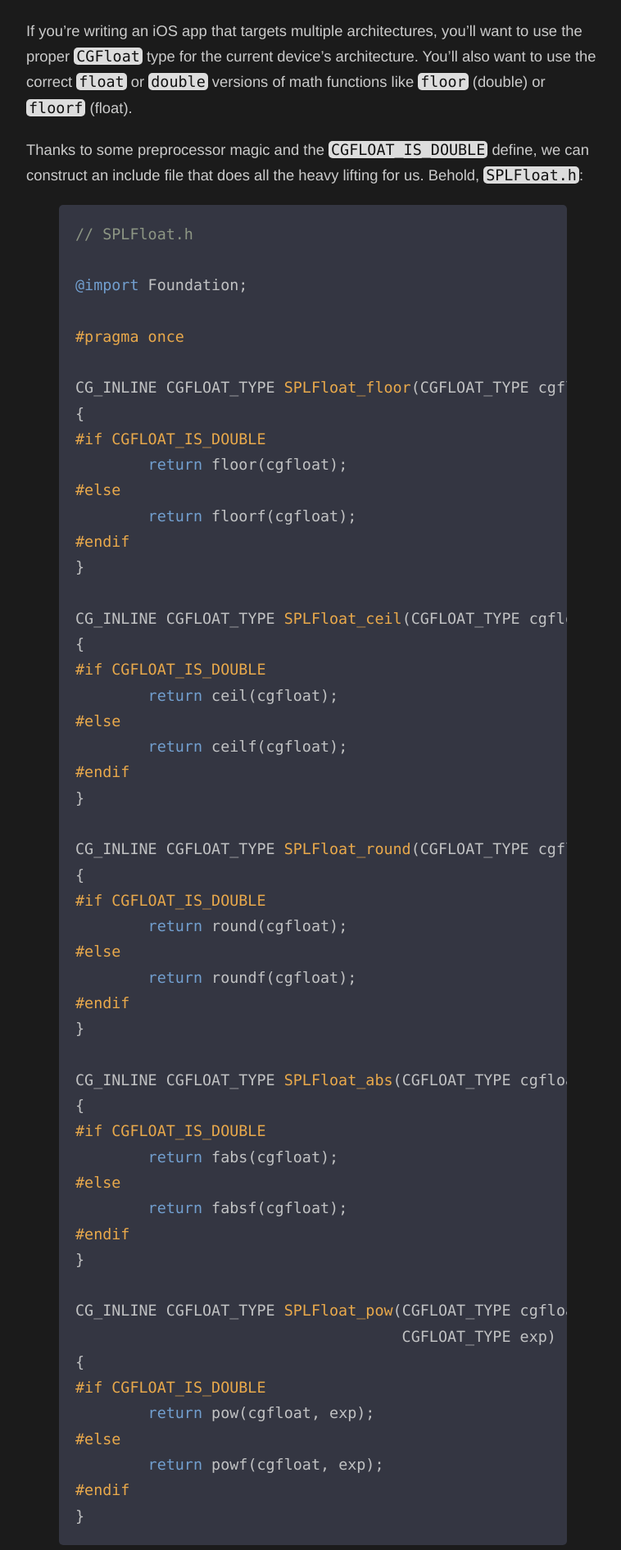
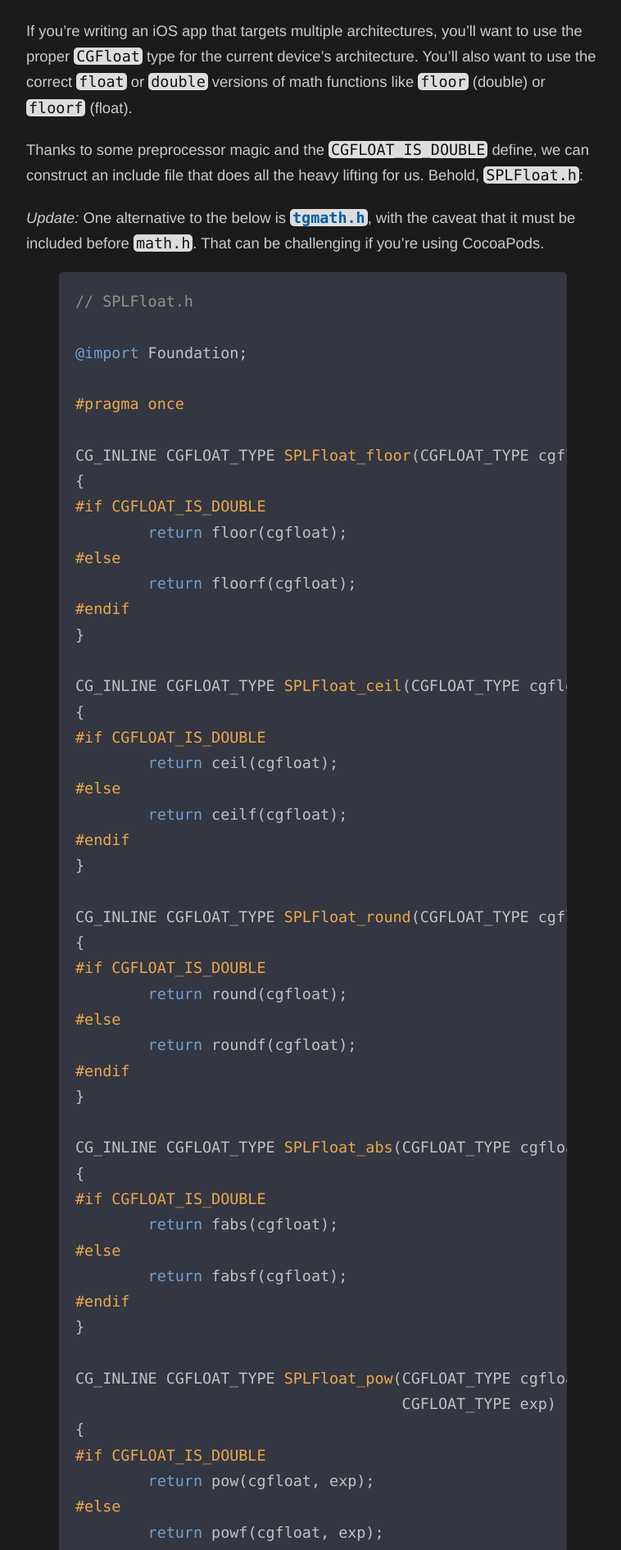
Before and after one commit to jhersh/list.her.sh, a Jekyll site: the page built from _posts/2014-10-10-cgfloat-and-arm64.md, in a window 1280 px wide. Shown: the part 302-2193 px from the top of the page at 82% size, without its empty margins (258-1016 px from the left). Built offline with Jekyll 4.4.1, drawn with Linux system fonts in a browser that asks for light colours; Markdown is read by kramdown in place of the engine named in the settings.

Commit message:
Add a note on tgmath

```diff
--- a/_posts/2014-10-10-cgfloat-and-arm64.md
+++ b/_posts/2014-10-10-cgfloat-and-arm64.md
@@ -10,6 +10,8 @@ Apple's A7 chip famously moved to a 64-bit architecture. This ushered in an era
 If you're writing an iOS app that targets multiple architectures, you'll want to use the proper `CGFloat` type for the current device's architecture. You'll also want to use the correct `float` or `double` versions of math functions like `floor` (double) or `floorf` (float).
 
 Thanks to some preprocessor magic and the `CGFLOAT_IS_DOUBLE` define, we can construct an include file that does all the heavy lifting for us. Behold, `SPLFloat.h`:
+
+*Update:* One alternative to the below is [`tgmath.h`](http://pubs.opengroup.org/onlinepubs/009695399/basedefs/tgmath.h.html), with the caveat that it must be included before `math.h`. That can be challenging if you're using CocoaPods.
 
 {% highlight objc %}
 
--- a/css/styles.css
+++ b/css/styles.css
@@ -94,6 +94,10 @@ p code {
 	padding-left: 3px;
 	padding-right: 3px;
 	color: #111;
+}
+
+p a code {
+	color: #015BA7;
 }
 
 #header {
```
